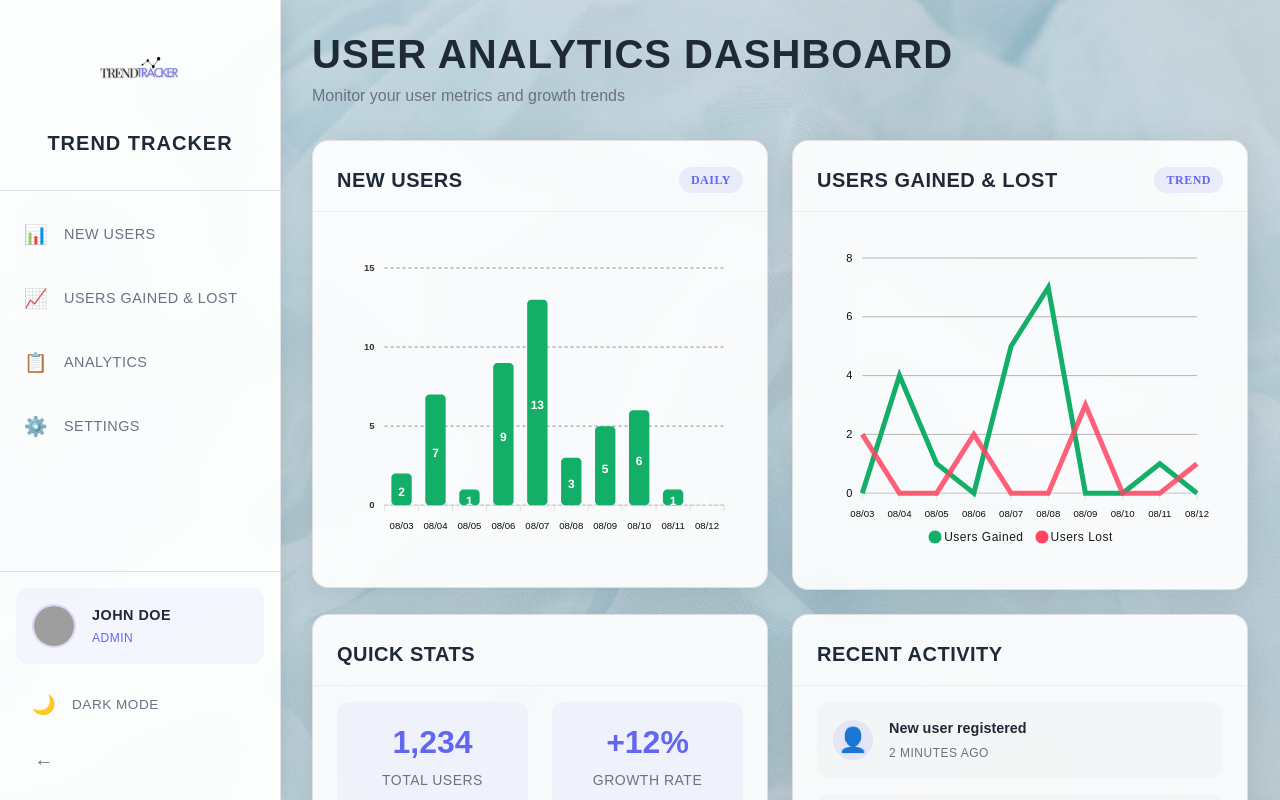
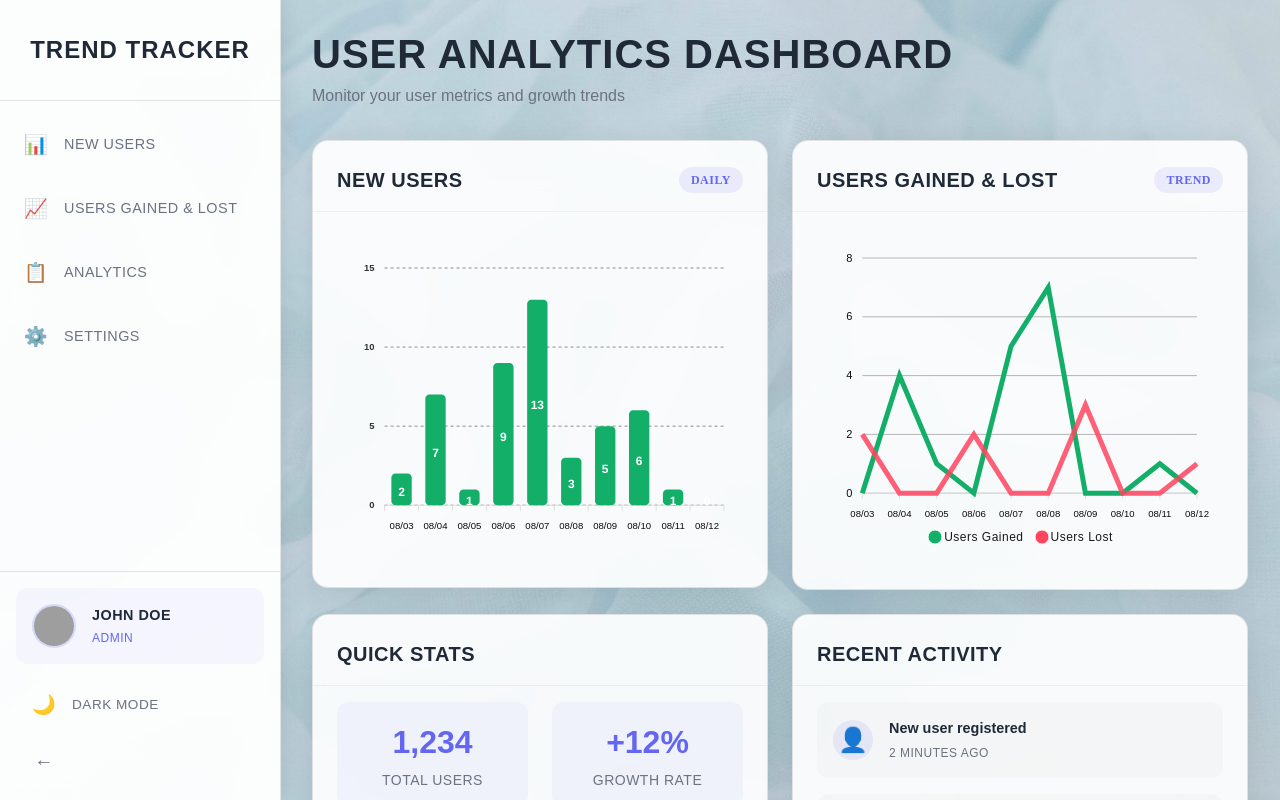
Before and after one commit to alissatroiano/Trend-Tracker, a React (Vite) app: page / in a window 1280 px wide. Shown: the top 800 px of the page. Built offline with nearby package versions, Linux system fonts and the light colour scheme; grey boxes are pictures that could not be loaded; a web font is replaced by a local one.

Commit message:
Remove Trend Tracker logo image

```diff
--- a/src/components/Navigation/Navigation.css
+++ b/src/components/Navigation/Navigation.css
@@ -31,30 +31,18 @@
   padding: 2rem 1.5rem;
   border-bottom: 1px solid rgba(0, 0, 0, 0.1);
   display: flex;
-  flex-direction: column;
+  flex-direction: row;
   align-items: center;
-  gap: 1rem;
+  justify-content: center;
 }
 
 .sidebar.dark .sidebar-header {
   border-bottom: 1px solid rgba(255, 255, 255, 0.1);
 }
 
-.sidebar-logo {
-  width: 80px;
-  height: 80px;
-  object-fit: contain;
-  transition: all 0.3s ease;
-}
-
-.sidebar.collapsed .sidebar-logo {
-  width: 50px;
-  height: 50px;
-}
-
 .sidebar-title {
   font-family: "Futura-PT", sans-serif;
-  font-size: 1.25rem;
+  font-size: 1.5rem;
   font-weight: 600;
   text-transform: uppercase;
   letter-spacing: 1px;
--- a/src/components/Navigation/Navigation.tsx
+++ b/src/components/Navigation/Navigation.tsx
@@ -30,14 +30,7 @@ const Navigation: React.FC<NavProps> = ({ darkMode, setDarkMode }) => {
       {/* Sidebar */}
       <div className={`sidebar ${isCollapsed ? 'collapsed' : ''} ${isMobileMenuOpen ? 'mobile-open' : ''} ${darkMode ? 'dark' : 'light'}`}>
         <div className="sidebar-header">
-          <img
-            src={darkMode ? appLogoDark : appLogoLight}
-            className="sidebar-logo"
-            alt="trend-tracker"
-          />
-          {!isCollapsed && (
-            <h2 className="sidebar-title">Trend Tracker</h2>
-          )}
+          <h2 className="sidebar-title">Trend Tracker</h2>
         </div>
 
         <nav className="sidebar-nav">
```
